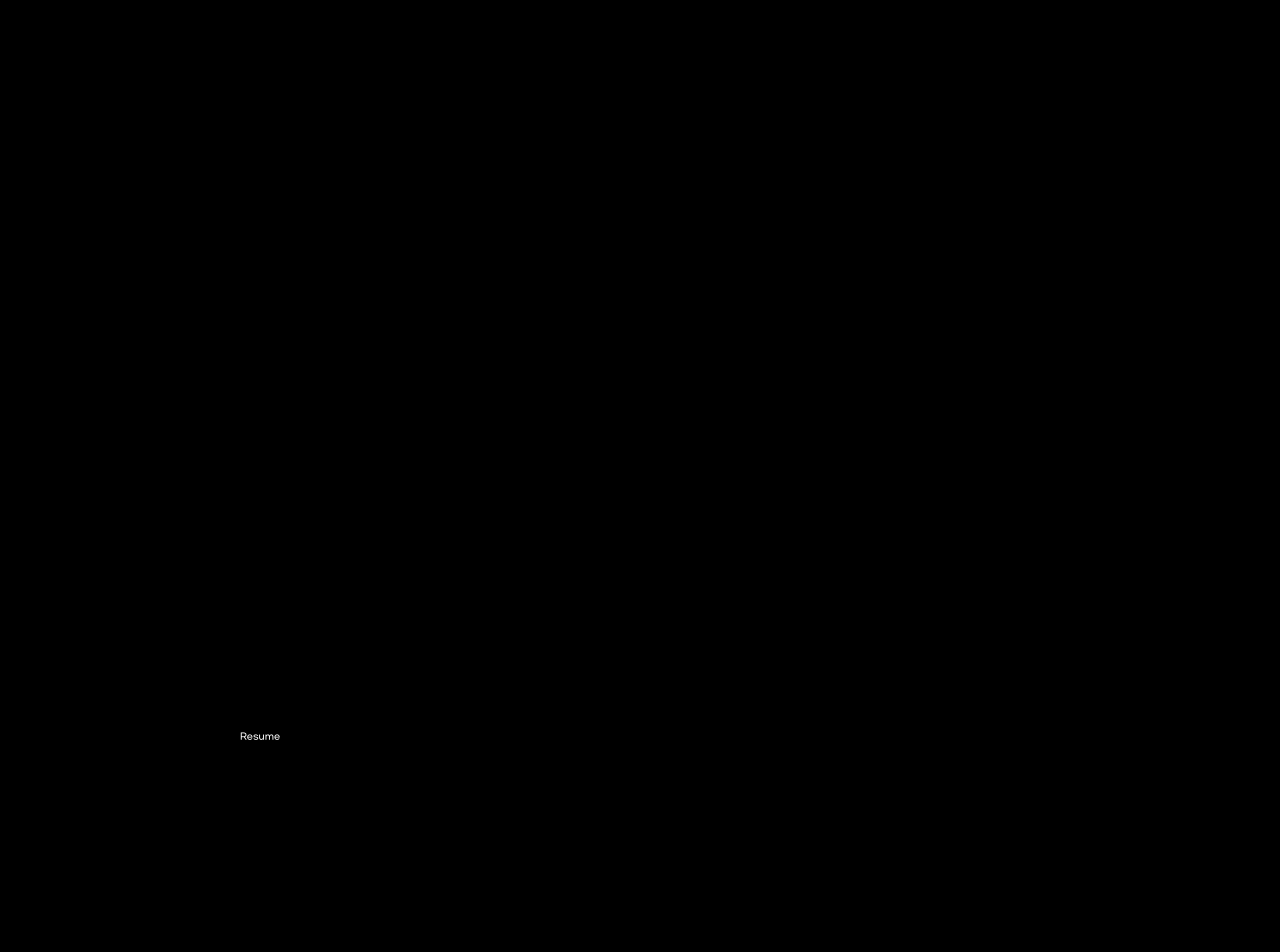
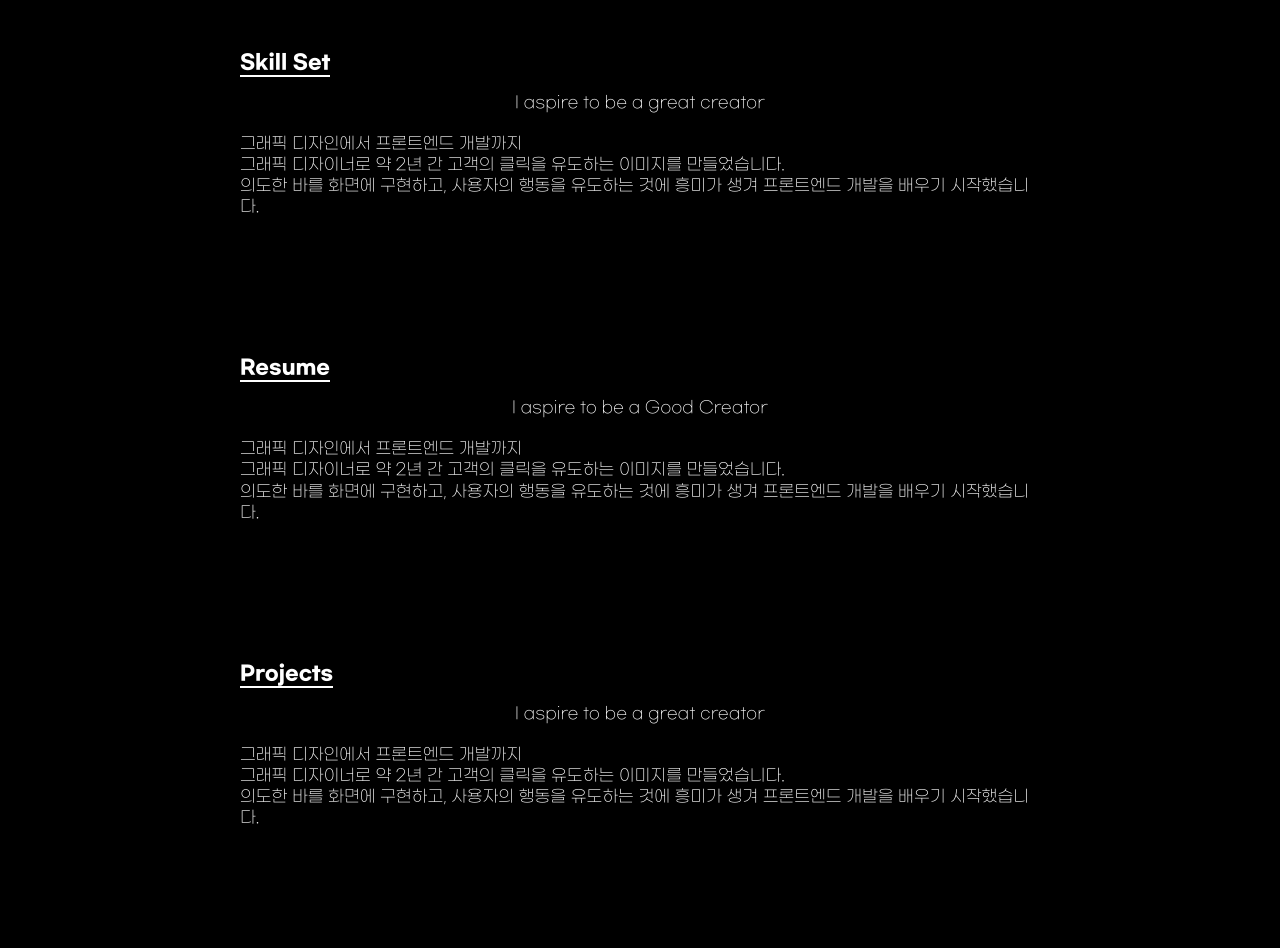
Before and after one commit to loeybho/Portfolio, a React (Vite) app: page / in a window 1280 px wide. Shown: the part 1340-2292 px from the top of the page. Built offline with nearby package versions, Linux system fonts and the light colour scheme.

Commit message:
Cont. 전체적인 구조 수정

```diff
--- a/src/pages/AboutMe.jsx
+++ b/src/pages/AboutMe.jsx
@@ -6,6 +6,8 @@ const Wrapper = styled.div`
   color: white;
   padding: 0 20px;
   padding-top: 20px;
+
+  padding-bottom: 120px;
   .all-wrapper {
     max-width: 800px;
     margin: 0 auto;
@@ -56,19 +58,19 @@ function AboutMe() {
 
           <div className="all-contents">
             <div className="contents-header">
-              <p>Connect the dots</p>
-              <h2>그래픽 디자인에서 프론트엔드 개발까지</h2>
+              <p>I aspire to be a Good Creator</p>
             </div>
             <div className="contents">
               <div>
                 <CustomSwiper />
               </div>
               <div>
+                <h2>그래픽 디자인에서 프론트엔드 개발까지</h2>
                 <p>
                   그래픽 디자이너로 약 2년 간 고객의 클릭을 유도하는 이미지를
                   만들었습니다.
                   <br />
-                  화면에 의도한 바를 구현하고, 사용자의 행동을 유도하는 것에
+                  의도한 바를 화면에 구현하고, 사용자의 행동을 유도하는 것에
                   흥미가 생겨 프론트엔드 개발을 배우기 시작했습니다.
                 </p>
               </div>
--- a/src/pages/Projects.jsx
+++ b/src/pages/Projects.jsx
@@ -4,19 +4,76 @@ const Wrapper = styled.div`
   background-color: black;
   color: white;
   padding: 0 20px;
-  height: 100vh;
   padding-top: 20px;
+  padding-bottom: 120px;
   .all-wrapper {
     max-width: 800px;
     margin: 0 auto;
+  }
+
+  .category {
+    font-size: 2.2rem;
+    border-radius: 10px;
+    font-weight: 700;
+    position: relative;
+    display: inline;
+
+    &::after {
+      content: "";
+      position: absolute;
+      left: 0;
+      bottom: -5px;
+      width: 100%;
+      height: 2px;
+      background-color: white;
+    }
+  }
+
+  .all-contents {
+    margin-top: 20px;
+    display: flex;
+    flex-direction: column;
+    font-size: 1.8rem;
+    line-height: 1.285;
+    font-weight: 300;
+  }
+
+  .contents-header {
+    text-align: center;
+  }
+
+  .contents {
+    margin-top: 20px;
   }
 `;
 
 function Projects() {
   return (
-    <Wrapper>
-      <div className="all-wrapper">Projects</div>
-    </Wrapper>
+    <>
+      <Wrapper>
+        <div className="all-wrapper">
+          <h1 className="category">Projects</h1>
+
+          <div className="all-contents">
+            <div className="contents-header">
+              <p>I aspire to be a great creator</p>
+            </div>
+            <div className="contents">
+              <div>
+                <h2>그래픽 디자인에서 프론트엔드 개발까지</h2>
+                <p>
+                  그래픽 디자이너로 약 2년 간 고객의 클릭을 유도하는 이미지를
+                  만들었습니다.
+                  <br />
+                  의도한 바를 화면에 구현하고, 사용자의 행동을 유도하는 것에
+                  흥미가 생겨 프론트엔드 개발을 배우기 시작했습니다.
+                </p>
+              </div>
+            </div>
+          </div>
+        </div>
+      </Wrapper>
+    </>
   );
 }
 
--- a/src/pages/Resume.jsx
+++ b/src/pages/Resume.jsx
@@ -4,19 +4,76 @@ const Wrapper = styled.div`
   background-color: black;
   color: white;
   padding: 0 20px;
-  height: 100vh;
   padding-top: 20px;
+  padding-bottom: 120px;
   .all-wrapper {
     max-width: 800px;
     margin: 0 auto;
+  }
+
+  .category {
+    font-size: 2.2rem;
+    border-radius: 10px;
+    font-weight: 700;
+    position: relative;
+    display: inline;
+
+    &::after {
+      content: "";
+      position: absolute;
+      left: 0;
+      bottom: -5px;
+      width: 100%;
+      height: 2px;
+      background-color: white;
+    }
+  }
+
+  .all-contents {
+    margin-top: 20px;
+    display: flex;
+    flex-direction: column;
+    font-size: 1.8rem;
+    line-height: 1.285;
+    font-weight: 300;
+  }
+
+  .contents-header {
+    text-align: center;
+  }
+
+  .contents {
+    margin-top: 20px;
   }
 `;
 
 function Resume() {
   return (
-    <Wrapper>
-      <div className="all-wrapper">Resume</div>
-    </Wrapper>
+    <>
+      <Wrapper>
+        <div className="all-wrapper">
+          <h1 className="category">Resume</h1>
+
+          <div className="all-contents">
+            <div className="contents-header">
+              <p>I aspire to be a Good Creator</p>
+            </div>
+            <div className="contents">
+              <div>
+                <h2>그래픽 디자인에서 프론트엔드 개발까지</h2>
+                <p>
+                  그래픽 디자이너로 약 2년 간 고객의 클릭을 유도하는 이미지를
+                  만들었습니다.
+                  <br />
+                  의도한 바를 화면에 구현하고, 사용자의 행동을 유도하는 것에
+                  흥미가 생겨 프론트엔드 개발을 배우기 시작했습니다.
+                </p>
+              </div>
+            </div>
+          </div>
+        </div>
+      </Wrapper>
+    </>
   );
 }
 
--- a/src/pages/Skillset.jsx
+++ b/src/pages/Skillset.jsx
@@ -4,19 +4,76 @@ const Wrapper = styled.div`
   background-color: black;
   color: white;
   padding: 0 20px;
-  height: 100vh;
   padding-top: 20px;
+  padding-bottom: 120px;
   .all-wrapper {
     max-width: 800px;
     margin: 0 auto;
+  }
+
+  .category {
+    font-size: 2.2rem;
+    border-radius: 10px;
+    font-weight: 700;
+    position: relative;
+    display: inline;
+
+    &::after {
+      content: "";
+      position: absolute;
+      left: 0;
+      bottom: -5px;
+      width: 100%;
+      height: 2px;
+      background-color: white;
+    }
+  }
+
+  .all-contents {
+    margin-top: 20px;
+    display: flex;
+    flex-direction: column;
+    font-size: 1.8rem;
+    line-height: 1.285;
+    font-weight: 300;
+  }
+
+  .contents-header {
+    text-align: center;
+  }
+
+  .contents {
+    margin-top: 20px;
   }
 `;
 
 function Skillset() {
   return (
-    <Wrapper>
-      <div className="all-wrapper">Skillset</div>
-    </Wrapper>
+    <>
+      <Wrapper>
+        <div className="all-wrapper">
+          <h1 className="category">Skill Set</h1>
+
+          <div className="all-contents">
+            <div className="contents-header">
+              <p>I aspire to be a great creator</p>
+            </div>
+            <div className="contents">
+              <div>
+                <h2>그래픽 디자인에서 프론트엔드 개발까지</h2>
+                <p>
+                  그래픽 디자이너로 약 2년 간 고객의 클릭을 유도하는 이미지를
+                  만들었습니다.
+                  <br />
+                  의도한 바를 화면에 구현하고, 사용자의 행동을 유도하는 것에
+                  흥미가 생겨 프론트엔드 개발을 배우기 시작했습니다.
+                </p>
+              </div>
+            </div>
+          </div>
+        </div>
+      </Wrapper>
+    </>
   );
 }
 
```
